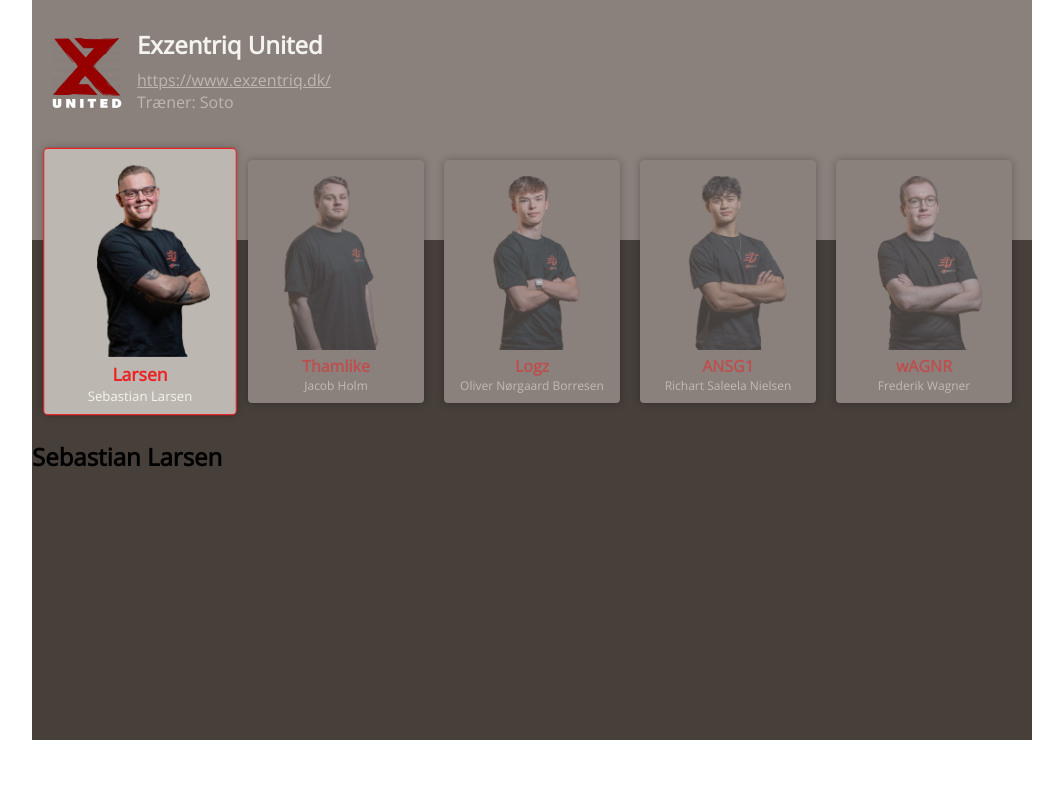
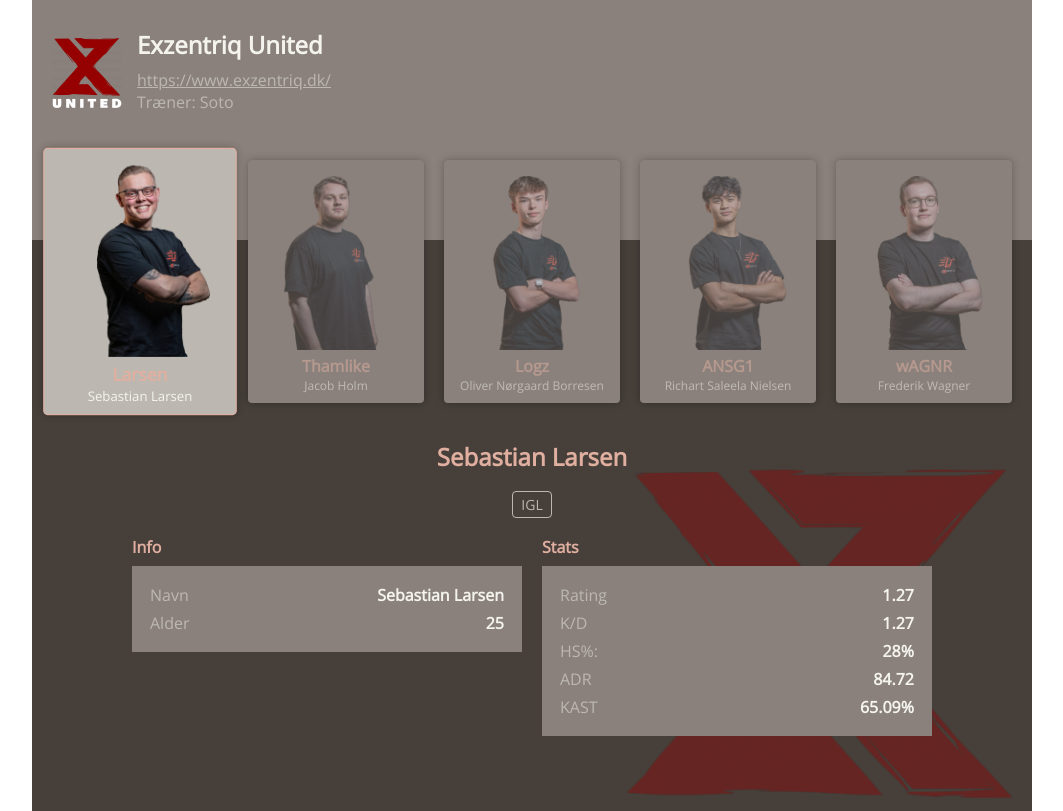
Before and after one commit to oberstlynild/cs-go-team-player-picker, a plain HTML site: page index.html in a window 1280 px wide. Shown: the whole page, without its empty margins (108-1171 px from the left). Drawn offline with nearby package versions, Linux system fonts and the light colour scheme.

Commit message:
wierd border happend?

```diff
--- a/css/style.css
+++ b/css/style.css
@@ -3,7 +3,7 @@
     --darkgrey-color: #8a817c;
     --grey-color: #bcb8b1;
     --light-color: #f4f3ee;
-    --skin-color: #eb2326;
+    --skin-color: #e0afa0;
     --boxShadow: 0px 0px 8px rgba(0, 0, 0, 0.24), 0px 0px 1px rgba(0, 0, 0, 0.16);
 }
 
@@ -27,8 +27,13 @@
     color: var(--skin-color);
 }
 
+.bold-text {
+    font-weight: 600;
+}
+
 * {
     font-family: 'Open Sans', sans-serif;
+    border: none;
 }
 
 body {
@@ -115,7 +120,8 @@ body {
     font-size: 12px;
 }
 
-.active-player, .active-player:hover {
+.active-player,
+.active-player:hover {
     transform: scale(1.1);
     border: 1px solid var(--skin-color);
     background-color: var(--grey-color);
@@ -128,11 +134,72 @@ body {
 /* STATS */
 #player-picker-stats {
     margin-top: -183px;
-    height: 500px;
     background-color: var(--dark-color);
+}
+
+#player-stats-role {
+    display: inline;
+    padding: 3px 8px;
+    border: 1px solid var(--grey-color);
+    border-radius: 4px;
+    font-size: 14px;
 }
 
 #player-picker-stats-inner {
     position: relative;
     top: 200px;
+    background-color: var(--dark-color);
+    padding-bottom: 75px;
 }
+
+#player-stats-top {
+    text-align: center;
+}
+
+#player-picker-stats-inner-grid {
+    width: 80%;
+    display: grid;
+    grid-gap: 20px;
+    grid-template-columns: 1fr 1fr;
+    margin: 0 auto;
+    position: relative;
+    z-index: 100;
+}
+
+.player-picker-stats-box {
+    background-color: var(--darkgrey-color);
+    padding: 15px;
+}
+
+.player-stats-box-titles {
+    margin-bottom: 8px;
+}
+
+#player-stats-name,
+#player-stats-age,
+#player-stats-rating,
+#player-stats-kd,
+#player-stats-hs,
+#player-stats-adr,
+#player-stats-kast {
+    display: flex;
+    justify-content: space-between;
+}
+
+#player-stats-name *,
+#player-stats-age *,
+#player-stats-rating *,
+#player-stats-kd *,
+#player-stats-hs *,
+#player-stats-adr *,
+#player-stats-kast *{
+    margin: 3px;
+}
+
+#player-stats-image{
+    position: absolute;
+    bottom: 10px;
+    right: 10px;
+    width: 400px;
+    opacity: 0.4;
+}
--- a/index.html
+++ b/index.html
@@ -54,7 +54,51 @@
         </div>
         <div id="player-picker-stats">
             <div id="player-picker-stats-inner">
-                <h2 id="player-stats-name"></h2>
+                <div id="player-stats-top">
+                    <h2 id="player-stats-title" class="skin-color">Sebastian Larsen</h2>
+                    <p id="player-stats-role" class="grey-color">IGL</p>
+                </div>
+                <div id="player-picker-stats-inner-grid">
+                    <div id="player-picker-stats-inner-grid-left">
+                        <h4 class="skin-color player-stats-box-titles">Info</h4>
+                        <div class="player-picker-stats-box">
+                            <div id="player-stats-name">
+                                <p id="player-stats-name-prob" class="grey-color">Navn</p>
+                                <p id="player-stats-name-value" class="light-color bold-text">Sebastian Larsen</p>
+                            </div>
+                            <div id="player-stats-age">
+                                <p id="player-stats-age-prob" class="grey-color">Alder</p>
+                                <p id="player-stats-age-value" class="light-color bold-text">25</p>
+                            </div>
+                        </div>
+                    </div>
+                    <div id="player-picker-stats-inner-grid-right">
+                        <h4 class="skin-color player-stats-box-titles">Stats</h4>
+                        <div class="player-picker-stats-box">
+                            <div id="player-stats-rating">
+                                <p id="player-stats-rating-prob" class="grey-color">Rating</p>
+                                <p id="player-stats-rating-value" class="light-color bold-text">1.27</p>
+                            </div>
+                            <div id="player-stats-kd">
+                                <p id="player-stats-kd-prob" class="grey-color">K/D</p>
+                                <p id="player-stats-kd-value" class="light-color bold-text">1.27</p>
+                            </div>
+                            <div id="player-stats-hs">
+                                <p id="player-stats-hs-prob" class="grey-color">HS%:</p>
+                                <p id="player-stats-hs-value" class="light-color bold-text">28%</p>
+                            </div>
+                            <div id="player-stats-adr">
+                                <p id="player-stats-adr-prob" class="grey-color">ADR</p>
+                                <p id="player-stats-adr-value" class="light-color bold-text">84.72</p>
+                            </div>
+                            <div id="player-stats-kast">
+                                <p id="player-stats-kast-prob" class="grey-color">KAST</p>
+                                <p id="player-stats-kast-value" class="light-color bold-text">65.09%</p>
+                            </div>
+                        </div>
+                    </div>
+                </div>
+                <img src="images/exzentriq-united-logo-large.png" alt="" id="player-stats-image">
             </div>
         </div>
     </div>
--- a/js/main.js
+++ b/js/main.js
@@ -1,5 +1,4 @@
 var playerItem = document.getElementsByClassName('player-item');
-var playerStatsName = document.getElementById('player-stats-name');
 
 for (i = 0; i < playerItem.length; i++) {
     playerItem[i].addEventListener('click', addActiveClass);
@@ -46,7 +45,6 @@ function addStats() {
                     //NU HAR VI STYR PÅ DET
                     console.log(playerItem[i].dataset.id);
                     console.log(players.player[index].id);
-                    playerStatsName.innerHTML = players.player[index].name;
                 }
             }
         }
```
Also changed, not shown: images/exzentriq-united-logo-large.png (added).
